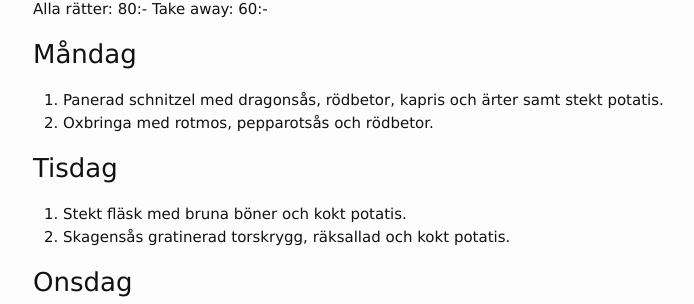
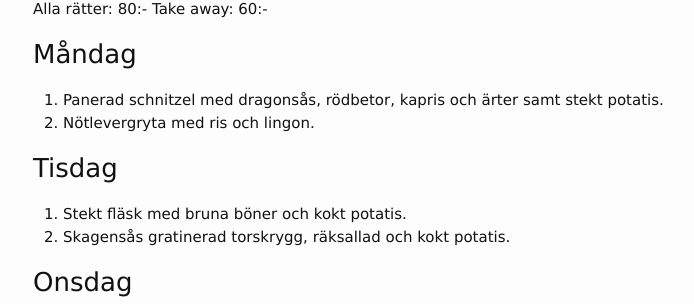
Before and after one commit to FarInn62/farinn62.github.io, a Jekyll site: the page built from lunch.md, in a window 1280 px wide. Shown: the part 187-491 px from the top of the page, without its empty margins (237-931 px from the left). Built offline with Jekyll 4.4.1, drawn with Linux system fonts in a browser that asks for light colours.

Commit message:
Update lunch.md

```diff
--- a/lunch.md
+++ b/lunch.md
@@ -13,7 +13,7 @@ Alla rätter: 80:- Take away: 60:-
 ### Måndag
 
 1. Panerad schnitzel med dragonsås, rödbetor, kapris och ärter samt stekt potatis.
-2. Oxbringa med rotmos, pepparotsås och rödbetor.
+2. Nötlevergryta med ris och lingon.
 
 ### Tisdag
 
```
